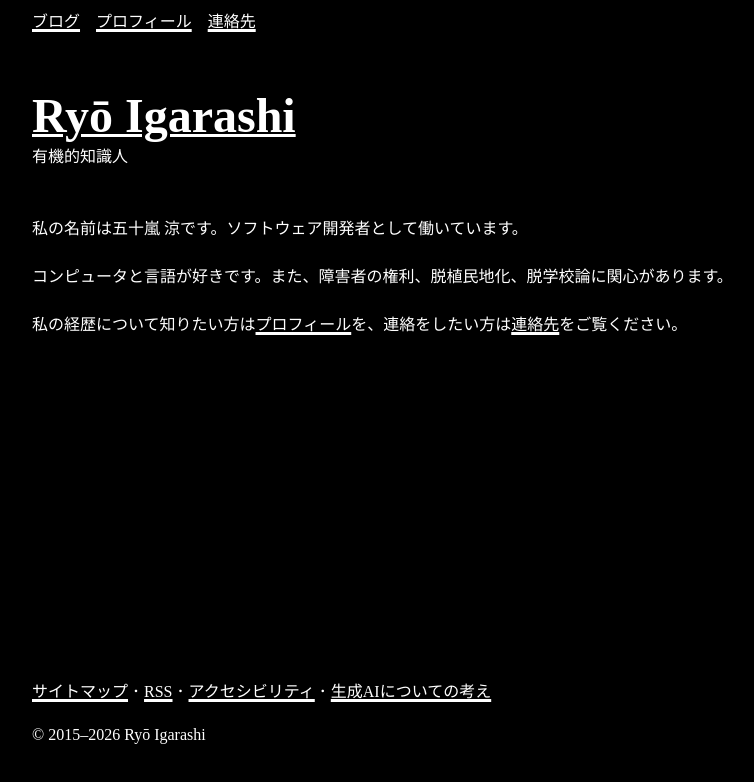
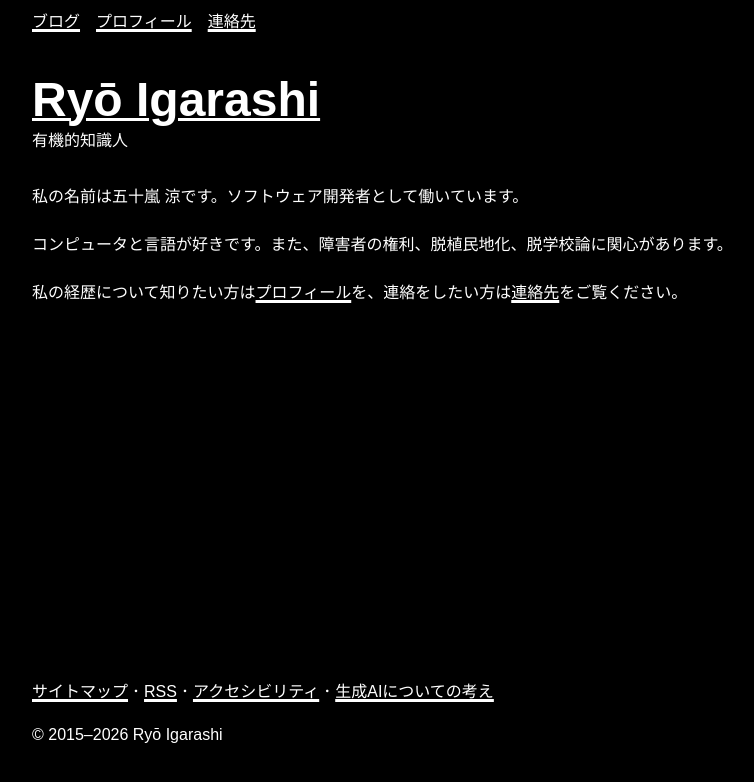
Before and after one commit to neetlab/mignon, a Next.js app: page / in a window 1280 px wide. Shown: the top 782 px of the page, without its empty margins (158-912 px from the left). Built offline with nearby package versions, Linux system fonts and the light colour scheme.

Commit message:
chore: Use css variables

```diff
--- a/src/app/globals.css
+++ b/src/app/globals.css
@@ -1,49 +1,15 @@
-/*
 :root {
-  --background: #ffffff;
-  --foreground: #171717;
+  --screen-m: 900px;
+
+  --radius-1: 8px;
+  --radius-2: 16px;
+
+  --space-1: 8px;
+  --space-2: 16px;
+  --space-3: 24px;
+  --space-4: 32px;
+  --space-5: 48px;
 }
-
-@media (prefers-color-scheme: dark) {
-  :root {
-    --background: #0a0a0a;
-    --foreground: #ededed;
-  }
-}
-
-html {
-  height: 100%;
-}
-
-html,
-body {
-  max-width: 100vw;
-  overflow-x: hidden;
-}
-
-body {
-  min-height: 100%;
-  display: flex;
-  flex-direction: column;
-  color: var(--foreground);
-  background: var(--background);
-  font-family: Arial, Helvetica, sans-serif;
-  -webkit-font-smoothing: antialiased;
-  -moz-osx-font-smoothing: grayscale;
-}
-
-* {
-  box-sizing: border-box;
-  padding: 0;
-  margin: 0;
-}
-
-a {
-  color: inherit;
-  text-decoration: none;
-}
-
-*/
 
 @media (prefers-color-scheme: dark) {
   html {
@@ -59,7 +25,7 @@ html,
 body {
   max-width: 100vw;
   overflow-x: hidden;
-
+  font-family: sans-serif;
   color: white;
   background: black;
 }
--- a/src/components/Footer.module.css
+++ b/src/components/Footer.module.css
@@ -1,14 +1,14 @@
 .footer {
   width: 100%;
-  max-width: 900px;
-  margin: 32px auto;
+  max-width: var(--screen-m);
+  margin: var(--space-4) auto;
 }
 
 .footer ul {
   display: flex;
   padding: 0;
   list-style: none;
-  margin: 24px auto;
+  margin: var(--space-3) auto;
 }
 
 .footer ul li:not(:last-child)::after {
--- a/src/components/Header.module.css
+++ b/src/components/Header.module.css
@@ -1,11 +1,11 @@
 .header {
   width: 100%;
-  max-width: 900px;
+  max-width: var(--screen-m);
   margin: 0 auto;
 }
 
 .title {
-  margin: 48px auto;
+  margin: var(--space-4) auto;
 }
 
 .title a {
--- a/src/components/Nav.module.css
+++ b/src/components/Nav.module.css
@@ -1,7 +1,7 @@
 .nav ul {
   display: flex;
   list-style: none;
-  gap: 16px;
+  gap: var(--space-2);
   margin: 0;
   padding: 8px 0;
 }
--- a/src/components/PageTitle.module.css
+++ b/src/components/PageTitle.module.css
@@ -1,5 +1,5 @@
 .page_title {
-  font-size: 7em;
+  font-size: 4em;
   line-height: 1;
-  margin: 48px 0;
+  margin: var(--space-4) 0;
 }
--- a/src/components/PostList.module.css
+++ b/src/components/PostList.module.css
@@ -1,13 +1,13 @@
 .post_container {
   display: grid;
   grid-template-columns: 1fr 1fr;
-  gap: 24px;
+  gap: var(--space-3);
 }
 
 .post {
   display: flex;
   justify-content: space-between;
-  gap: 16px;
+  gap: var(--space-2);
 }
 
 .post a {
@@ -18,7 +18,7 @@
   position: relative;
   width: 100px;
   height: 100px;
-  border-radius: 12px;
+  border-radius: var(--radius-1);
   overflow: hidden;
 }
 
```
Also changed, not shown: src/components/Prose.module.css (+8 -7 lines).
